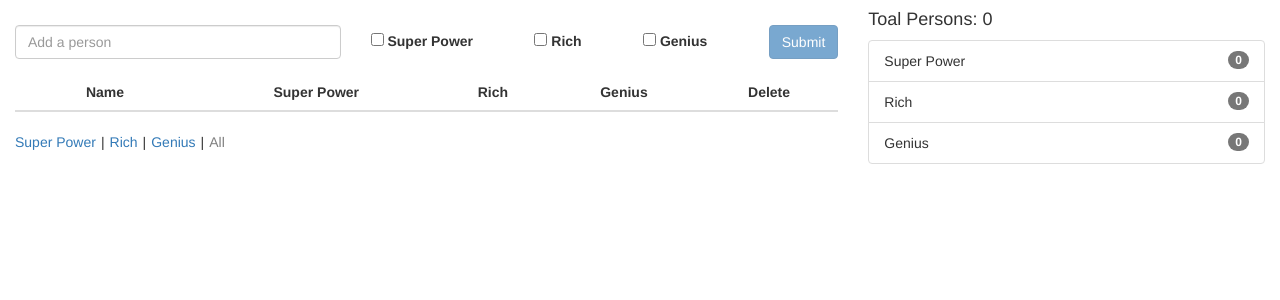
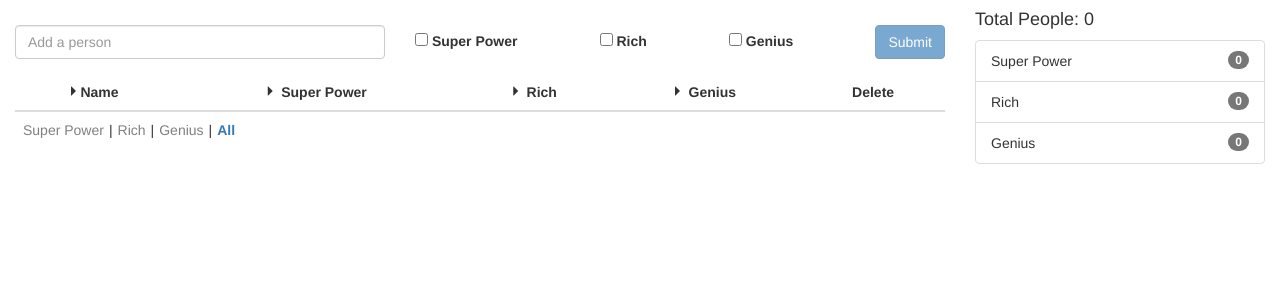
Before and after one commit to einarolafs/Traits-of-People, an Angular app: page / in a window 1280 px wide. Shown: the top 300 px of the page. Built offline with nearby package versions, Linux system fonts and the light colour scheme.

Commit message:
Add filter process and fix checkbox

```diff
--- a/package.json
+++ b/package.json
@@ -21,8 +21,10 @@
     "@angular/platform-browser": "^5.0.0",
     "@angular/platform-browser-dynamic": "^5.0.0",
     "@angular/router": "^5.0.0",
+    "@types/lodash": "^4.14.91",
     "bootstrap": "^3.3.7",
     "core-js": "^2.4.1",
+    "lodash": "^4.17.4",
     "rxjs": "^5.5.2",
     "zone.js": "^0.8.14"
   },
--- a/src/app/app.component.css
+++ b/src/app/app.component.css
@@ -16,6 +16,10 @@
     padding-top: 25px;
 }
 
+.main-container .filters {
+    display: inherit;
+}
+
 .main-container .filters > span > span {
     margin:0 5px;
 }
@@ -24,12 +28,36 @@
     text-align: center;
 }
 
-.main-container table tr th:first-child, .main-container tabel tr td:first-child {
-    width:180px;
+.main-container table tr th:first-child, .main-container table tr td:first-child {
+    /* min-width:180px; */
+}
+
+.main-container table tr th:last-child, .main-container table tr td:last-child {
+  /*   min-width:230px; */
+}
+
+.main-container table tr th, .main-container table tr td{
+    max-width:190px;
+    vertical-align: middle;
+}
+
+.main-container table tr th .arrow {
+    font-size: 10px;
+    transform: translate3d(-2px, -2px, 0px);
+}
+
+.main-container table tr td label {
+    margin:0;
 }
 
 .main-container .filters a.active {
     pointer-events: none;
+    text-decoration: none;
+    font-weight: bold;
+}
+
+.main-container .filters a.disabled {
+    pointer-events: none;
     color:gray;
     text-decoration: none;
 }
--- a/src/app/app.component.html
+++ b/src/app/app.component.html
@@ -1,27 +1,45 @@
 <div class="container-fluid">
   <div class="row">
-    <div class="col-xs-8 main-container">
+    <div class="col-xs-9 main-container">
 
 
       <form [formGroup]="personForm" (submit)="savePerson()">
         <div class="form-group add-person row">
           <div class="add-name col-xs-5">
-            <input style="margin-top:25px" type="text" class="form-control" placeholder="Add a person" name="addPerson" formControlName="addPerson" />
+            <input
+              style="margin-top:25px"
+              type="text"
+              class="form-control"
+              placeholder="Add a person"
+              name="addPerson"
+              formControlName="addPerson" />
           </div>
           <div class="add-traits col-xs-7">
             <label class="form-check-label">
-              <input type="checkbox" formControlName="superPower" class="form-check-input">
+              <input
+                type="checkbox"
+                formControlName="superPower"
+                class="form-check-input">
                 Super Power
             </label>
             <label class="form-check-label">
-              <input type="checkbox" formControlName="rich" class="form-check-input">
+              <input
+                type="checkbox"
+                formControlName="rich"
+                class="form-check-input">
                 Rich
             </label>
             <label class="form-check-label">
-              <input type="checkbox" formControlName="genius" class="form-check-input">
+              <input
+                type="checkbox"
+                formControlName="genius"
+                class="form-check-input">
                 Genius
             </label>
-            <button type="submit" class="btn btn-primary" [disabled]="!personForm.valid">Submit</button>
+            <button
+              type="submit"
+              class="btn btn-primary"
+              [disabled]="!personForm.valid">Submit</button>
           </div>
         </div>
       </form>
@@ -29,38 +47,87 @@
 
       <div class="persons-container">
 
-        <table class="table">
+        <table class="table table-striped">
           <thead>
             <tr>
-              <th>Name</th>
-              <th *ngFor="let talent of talents">
-                {{talent[1]}}
+              <th (click)="arrange('name')">
+                <span
+                  class="glyphicon glyphicon-triangle-right arrow"
+                  [class.glyphicon-triangle-right]="arrangeValues.name === null"
+                  [class.glyphicon-triangle-down]="arrangeValues.name === true"
+                  [class.glyphicon-triangle-up]="arrangeValues.name === false"
+                  ></span>Name
+              </th>
+              <th
+                *ngFor="let talent of talents"
+                (click)="arrange(talent[0])">
+                  <span class="glyphicon glyphicon-triangle-right arrow"></span>
+                  {{talent[1]}}
               </th>
               <th>Delete</th>
             </tr>
           </thead>
           <tbody>
-            <tr *ngFor="let person of filterPeople">
+            <tr *ngFor="let person of filterPeople;">
               <td>{{person.name}}</td>
 
-              <td *ngFor="let talent of talents"><input type="checkbox" (change)="onChange($event,person,talent[0])" [checked]="person[talent[0]]" /></td>
+              <td *ngFor="let talent of talents">
+                <input
+                  type="checkbox"
+                  (change)="onChange($event,person,talent[0])"
+                  [checked]="person[talent[0]]" />
+                </td>
 
-              <td><input type="button" (click)="removePerson(person)" class="btn btn-secondary" value="x" /></td>
+              <td class="delete">
+                <button
+                  type="button"
+                  (click)="person.delete = true"
+                  class="btn btn-secondary btn-sm btn-danger"
+                  value="x"
+                  [class.hidden]="person.delete">
+                <span class="glyphicon glyphicon-trash"></span>
+                </button>
+                <label [class.hidden]="!person.delete">
+                  Are you sure?
+                  <input
+                    type="button"
+                    value="Yes"
+                    (click)="removePerson(person)"
+                    class="btn btn-secondary btn-sm btn-danger" />
+                  <input
+                    type="button"
+                    value="no"
+                    (click)="person.delete = false"
+                    class="btn btn-secondary btn-sm btn-danger" />
+                  </label>
+              </td>
             </tr>
           </tbody>
+          <tfoot>
+            <tr>
+              <td colspan="5">
+                <div class="filters">
+                  <span *ngFor="let talent of talents">
+                    <a
+                      href="#{{talent[0]}}"
+                      [class.active]="filterValue == talent[0]"
+                      [class.disabled]="talentCount[talent[0]] <= 0"
+                      (click)="filterArray(talent[0])">{{talent[1]}}</a><span>|</span>
+                  </span>
+                  <a
+                    href="#"
+                    (click)="filterArray()"
+                    [class.active]="!filterValue">All</a>
+                </div>
+              </td>
+            </tr>
+          </tfoot>
         </table>
-
-        <div class="filters">
-          <span *ngFor="let talent of talents">
-            <a href="#{{talent[0]}}" [class.active]="filterValue == talent[0]" (click)="filterArray(talent[0]);">{{talent[1]}}</a><span>|</span>
-          </span>
-          <a href="#" (click)="filterArray();" [class.active]="!filterValue">All</a>
-        </div>
       </div>
     </div>
 
-    <div class="col-xs-4 side-container">
-      <h4>Toal Persons: {{people.length}}</h4>
+    <div class="col-xs-3 side-container">
+      <h4>Total People: {{people.length}}</h4>
       <ul class="list-group">
         <li class="list-group-item" *ngFor="let talent of talents">
           {{talent[1]}}
--- a/src/app/app.component.ts
+++ b/src/app/app.component.ts
@@ -2,22 +2,71 @@ import { ActivatedRoute, Router } from '@angular/router';
 import { FormBuilder, Validators } from '@angular/forms';
 import { Component, EventEmitter, Input, Output } from '@angular/core';
 import { Location, LocationStrategy, PathLocationStrategy } from '@angular/common'
+import * as _ from 'lodash';
 interface Person {
   name: string,
   superPower: boolean,
   rich: boolean,
   genius:boolean,
+  delete:boolean,
 }
+
+function compare(prop) {
+	return function (a, b) {
+      // Use toUpperCase() to ignore character casing
+      const genreA = a[prop].toUpperCase();
+      const genreB = b[prop].toUpperCase();
+
+      let comparison = 0;
+      if (genreA > genreB) {
+        comparison = 1;
+      } else if (genreA < genreB) {
+        comparison = -1;
+      }
+      return comparison;
+    }
+}
+
+function findClassName(className, items){
+  let found = false;
+  items.forEach(function(item){
+    if(item.className == className) { found = true; }
+    })
+
+  return found;
+}
+
+function localStorage(key: string, value?: string): Array<Person> {
+  let storage = window.localStorage;
+
+  console.log('save or get')
+
+  if(value){
+    return storage.setItem(key, value)
+  } else {
+    return JSON.parse(storage.getItem(key)) || [];
+  }
+
+}
+
+function getDocument(){
+  return document;
+}
+
 @Component({
   selector: 'app-root',
   templateUrl: './app.component.html',
   styleUrls: ['./app.component.css'],
-  providers: [Location, {provide: LocationStrategy, useClass: PathLocationStrategy}]
+  host: {
+    '(document:click)': 'onOutsideClick($event)',
+  },
 })
 
 export class AppComponent {
   personForm: any;
-  people: Array<Person> = [];
+
+  people: Array<Person> = localStorage('people_list');
+
   talents: Array<[string, string]> = [
     ['superPower', 'Super Power'],
     ['rich', 'Rich'],
@@ -35,7 +84,16 @@ export class AppComponent {
   filterPeople: Array<Object> = [];
   filterValue: string = null;
 
-  constructor(private fb: FormBuilder, private location: Location, provide: LocationStrategy,){
+  arrangeValues: Object = {
+    'name': null,
+    'superPower': null,
+    'rich': null,
+    'genius':null,
+  }
+
+  document = getDocument();
+
+  constructor(private fb: FormBuilder){
     this.personForm = this.fb.group({
       'addPerson': ['', Validators.required],
       'superPower': [false],
@@ -44,6 +102,10 @@ export class AppComponent {
     })
 
     this.filterValue = window.location.hash.substring(1);
+
+    this.filterArray(this.filterValue);
+    this.getTalent();
+
   }
 
   savePerson() {
@@ -52,15 +114,17 @@ export class AppComponent {
     if (this.personForm.valid) {
       let person: Person = {
         name: value.addPerson,
-        superPower: value.superPower,
-        rich: value.rich,
-        genius: value.genius
+        superPower: value.superPower || false,
+        rich: value.rich || false,
+        genius: value.genius || false,
+        delete: false,
       }
 
       this.people.push(person);
       this.filterArray(this.filterValue);
       this.personForm.reset();
       this.getTalent();
+      localStorage('people_list', JSON.stringify(this.people));
     }
   }
 
@@ -69,6 +133,7 @@ export class AppComponent {
     this.people.splice(index, 1);
     this.filterArray(this.filterValue);
     this.getTalent();
+    localStorage('people_list', JSON.stringify(this.people));
   }
 
   onChange(event,person,selector) {
@@ -76,6 +141,7 @@ export class AppComponent {
     let value = event.target.checked;
     person[selector] = value;
     this.getTalent();
+    localStorage('people_list', JSON.stringify(this.people));
   }
 
   getTalent() {
@@ -100,7 +166,32 @@ export class AppComponent {
       this.filterPeople = [...this.people];
     } else {
       this.filterPeople = this.people.filter(person => person[value] === true);
-      this.filterValue = value;
+    }
+    this.filterValue = value;
+  }
+
+
+  arrange(value){
+    let order =  this.arrangeValues[value] ? 'desc' : 'asc';
+    console.log(this.arrangeValues[value]);
+    this.filterPeople = _.orderBy(this.filterPeople, [value], [order]);
+    this.arrangeValues[value] = !this.arrangeValues[value];
+    console.log(this.arrangeValues[value]);
+
+
+  }
+
+  onOutsideClick(event){
+    if(event.path){
+      if(!findClassName('delete', event.path)) {
+        this.filterPeople.forEach(function(person: Person){
+          person.delete = false;
+        })
+      }
     }
   }
 }
+
+
+// Set the reverse order of the sorting function: _.reverse(shortBy...);
+// Set arrows and values to store what order has been set in the table header
```
Also changed, not shown: 1 other file (tests, documents, lock files or other folders).
